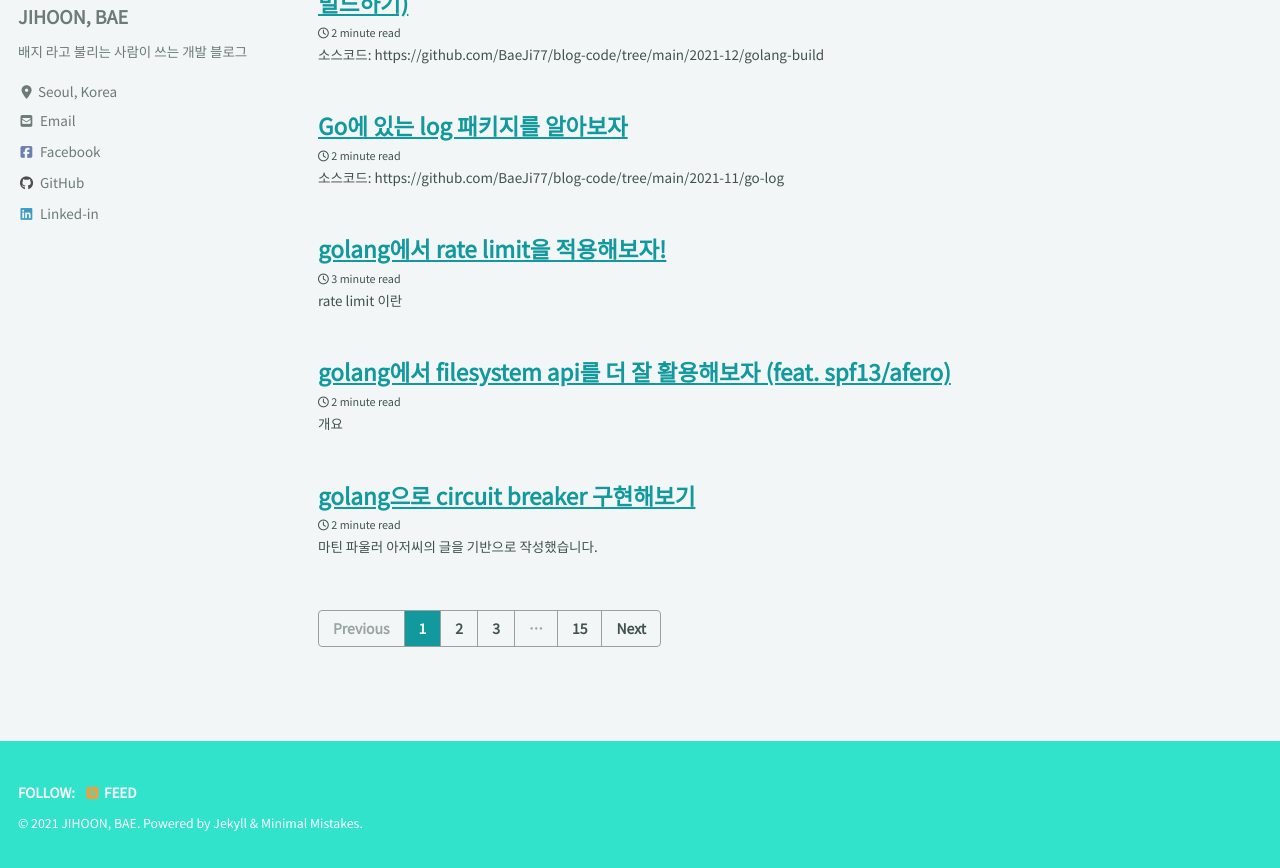
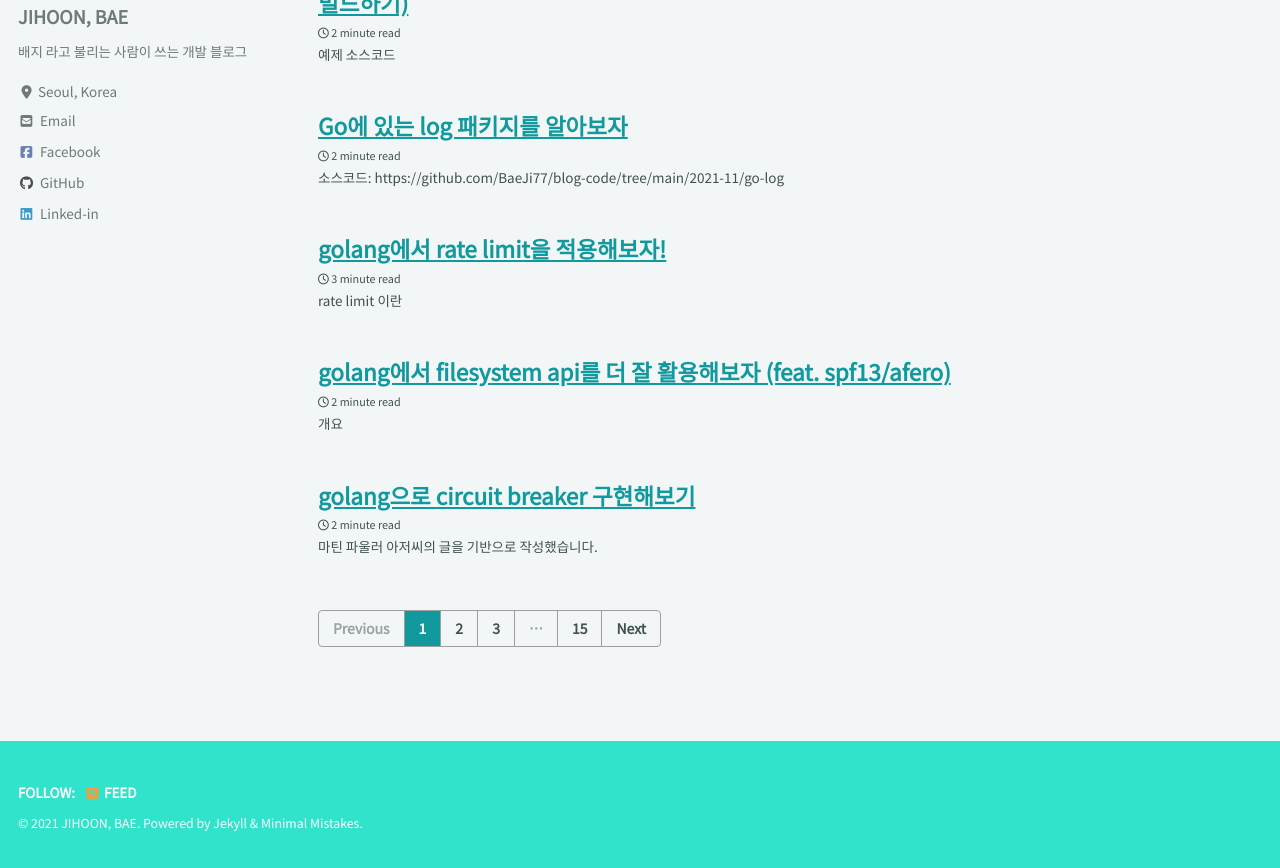
Before and after one commit to BaeJi77/BaeJi77.github.io, a Jekyll site: the page built from index.html, in a window 1280 px wide and 1073 px high, cut to the strip 205-1073 px from the top of the window. Built offline with Jekyll 4.4.1, drawn with Linux system fonts in a browser that asks for light colours; cached includes are drawn as plain includes; nearby versions of some CDN libraries; the list of posts is cut into pages by our own code.

Commit message:
2021-12-05 golang build

```diff
--- a/_posts/dev/golang/2021-12-05-golang-build-with-ostype.md
+++ b/_posts/dev/golang/2021-12-05-golang-build-with-ostype.md
@@ -11,7 +11,7 @@ tags:
   - build
 ---
 
-##### 소스코드: https://github.com/BaeJi77/blog-code/tree/main/2021-12/golang-build
+- [예제 소스코드](https://github.com/BaeJi77/blog-code/tree/main/2021-12/golang-build)
 
 # cross compiler
 
@@ -74,6 +74,7 @@ $ go build -tags=... xxxxx
 그렇다고 해서 1.17에서 두번째 방법을 지원하지 않는 것은 1.17버전에서도 저렇게 작성하는 것은 가능합니다.
 
 > //go:build lines
+>
 > The go command now understands //go:build lines and prefers them over // +build lines. The new syntax uses boolean expressions, just like Go, and should be less error-prone. As of this release, the new syntax is fully supported, and all Go files should be updated to have both forms with the same meaning. To aid in migration, gofmt now automatically synchronizes the two forms. For more details on the syntax and migration plan, see https://golang.org/design/draft-gobuild.
 
 위에 내용은 1.17 릴리즈 노트에 나와있는 내용을 가져와봤습니다.
```
